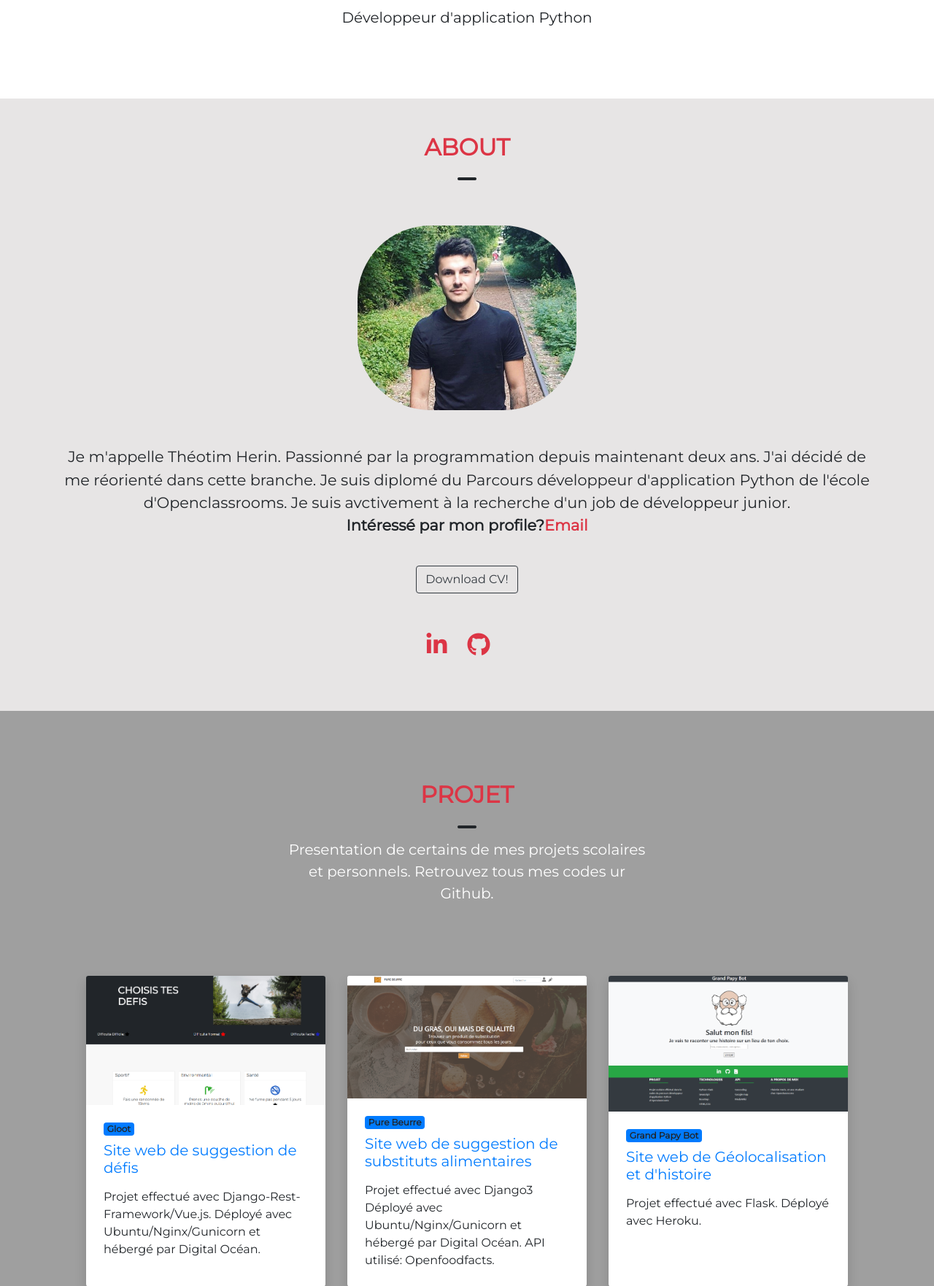
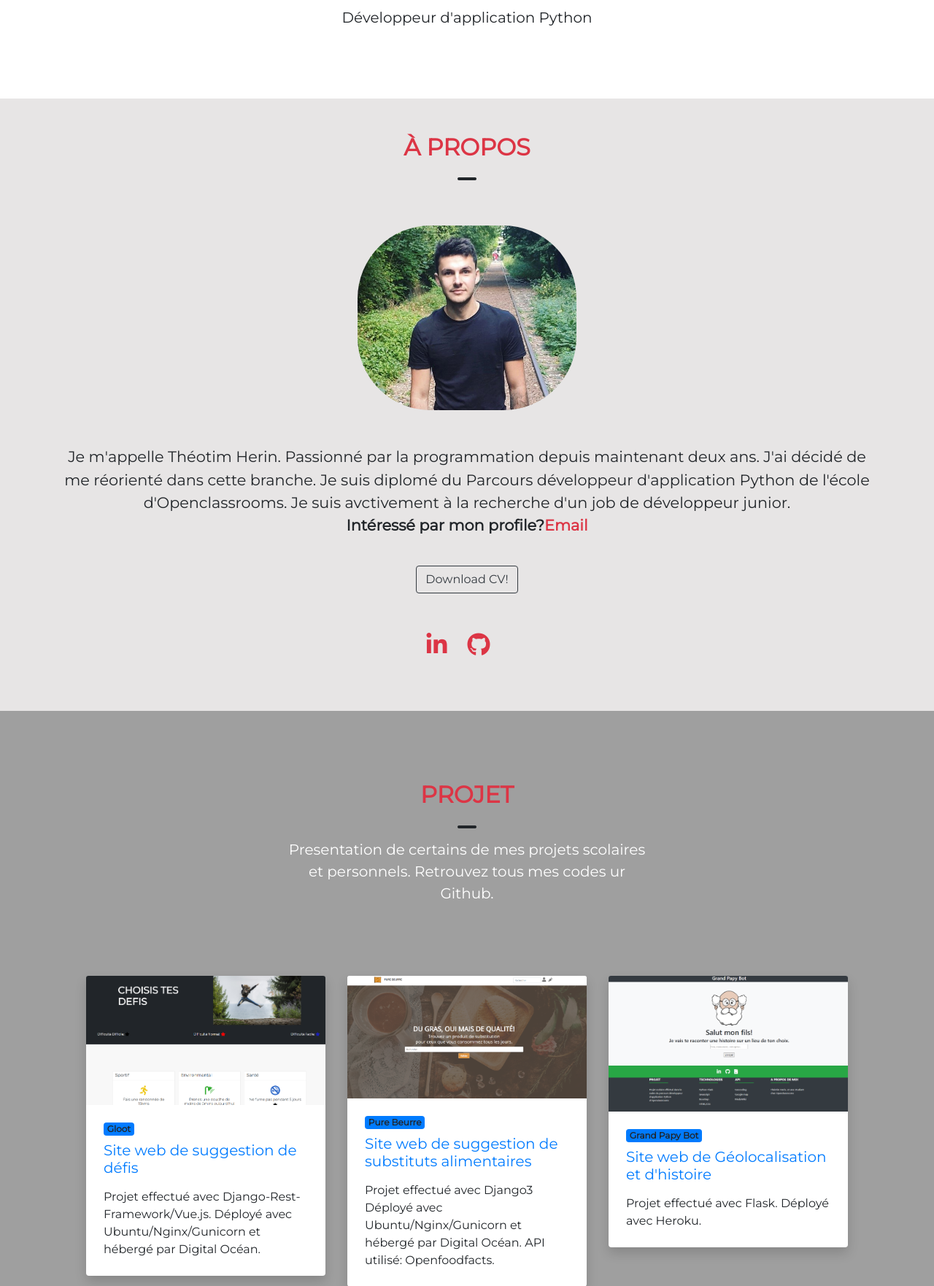
Before and after one commit to Theodrem/Personal-website, a Flask app: page / in a window 1280 px wide. Shown: the part 199-1961 px from the top of the page at 73% size. Run offline with Flask 2, Linux system fonts and the light colour scheme; some libraries are stand-ins or nearby versions.

Commit message:
update responsive

```diff
--- a/app/templates/accueil.html
+++ b/app/templates/accueil.html
@@ -24,12 +24,11 @@
 <section class="page-section py-5" id="about"  style="background: #e7e5e5;">
     <div class="container text-center">
         <!-- About Section Heading-->
-        <h2 class="page-section-heading text-center text-uppercase text-danger"><b>About</b></h2>
+        <h2 class="page-section-heading text-center text-uppercase text-danger"><b>à propos</b></h2>
         <i class="fas fa-minus fa-2x"></i>
         <div class="row text-center">
             <div class="col-md-12 text-center">
                 <img class="img-fluid rounded-3 my-5" src="static/image/moi.jpg" alt="..." style="border-radius: 100px; width: 300px;height: 253px;" id="profile"/>
-
             </div>
 
             <div class="col">
@@ -64,7 +63,7 @@
         </div>
         <div class="row gx-5" style="margin-top: 50px;">
             <div class="col-lg-4 mb-5">
-                <div class="card h-100 shadow border-0">
+                <div class="card shadow border-0">
                     <img class="card-img-top" src="static/image/gool.PNG" alt="..." />
                     <div class="card-body p-4">
                         <div class="badge bg-primary bg-gradient rounded-pill mb-2">Gloot</div>
@@ -74,7 +73,7 @@
                 </div>
             </div>
             <div class="col-lg-4 mb-5">
-                <div class="card h-100 shadow border-0">
+                <div class="card shadow border-0">
                     <img class="card-img-top" src="static/image/pure.PNG" alt="..." />
                     <div class="card-body p-4">
                         <div class="badge bg-primary bg-gradient rounded-pill mb-2">Pure Beurre</div>
@@ -84,7 +83,7 @@
                 </div>
             </div>
             <div class="col-lg-4 mb-5">
-                <div class="card h-100 shadow border-0">
+                <div class="card shadow border-0">
                     <img class="card-img-top" src="static/image/grand-p.PNG" alt="..." />
                     <div class="card-body p-4">
                         <div class="badge bg-primary bg-gradient rounded-pill mb-2">Grand Papy Bot</div>
@@ -94,7 +93,7 @@
                 </div>
             </div>
             <div class="col-lg-4 mb-5">
-                <div class="card h-100 shadow border-0">
+                <div class="card shadow border-0">
                     <img class="card-img-top" src="static/image/maze.jpg" alt="..." />
                     <div class="card-body p-4">
                         <div class="badge bg-primary bg-gradient rounded-pill mb-2">Maze</div>
@@ -104,7 +103,7 @@
                 </div>
             </div>
             <div class="col-lg-4 mb-5">
-                <div class="card h-100 shadow border-0">
+                <div class="card shadow border-0">
                     <img class="card-img-top" src="static/image/bdde.PNG" alt="..." />
                     <div class="card-body p-4">
                         <div class="badge bg-primary bg-gradient rounded-pill mb-2">Substitute</div>
--- a/app/templates/static/style.css
+++ b/app/templates/static/style.css
@@ -1,13 +1,3 @@
 * {
     font-family: 'Montserrat';
 }
-
-#profile {
-    width: 200px;
-    height: 168px;
-}
-
-
-.link-about:hover {
-    color: rgb(3, 3, 3);
-}
```
